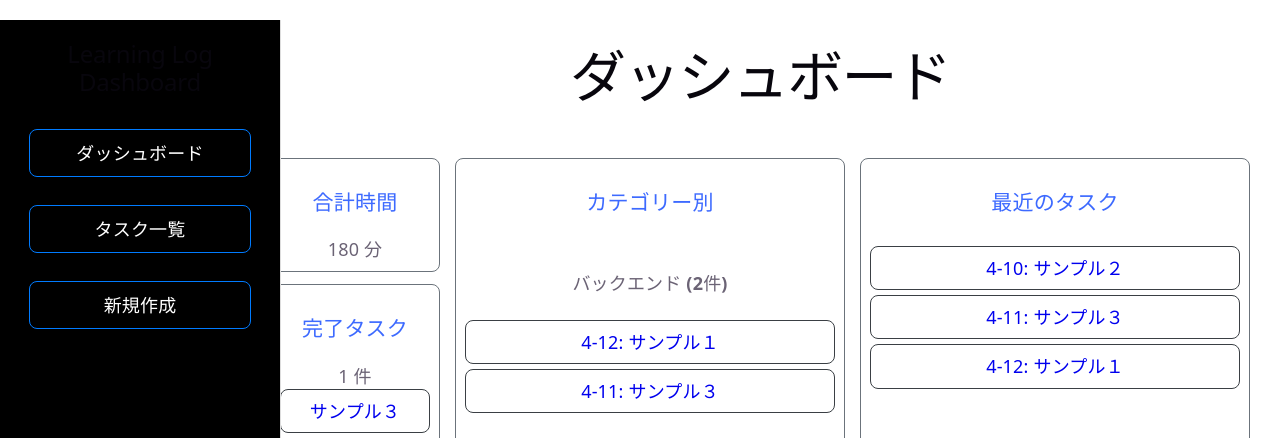
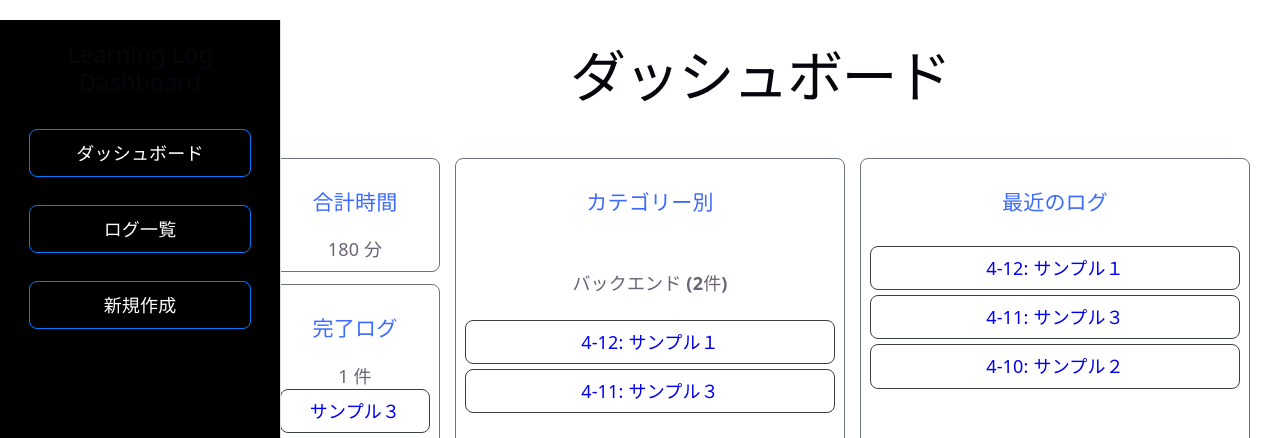
Before and after one commit to shotarokuroiwa/Learning-Log-Dashboard, a React (Vite) app: page / in a window 1280 px wide. Shown: the top 438 px of the page. Built offline with nearby package versions, Linux system fonts and the light colour scheme.

Commit message:
fix: タスクからログに変更

```diff
--- a/src/components/Layout.jsx
+++ b/src/components/Layout.jsx
@@ -8,7 +8,7 @@ const Layout = () => {
         <h2>Learning Log Dashboard</h2>
         <nav className="layout-nav">
           <Link to="/">ダッシュボード</Link>
-          <Link to="/logs">タスク一覧</Link>
+          <Link to="/logs">ログ一覧</Link>
           <Link to="/logs/new">新規作成</Link>
         </nav>
       </aside>
--- a/src/components/LogForm.jsx
+++ b/src/components/LogForm.jsx
@@ -23,9 +23,6 @@ const LogForm = ({ initialvalue, onSubmit, buttonText }) => {
     if (!formData.title.trim()) {
       Errors.title = "タイトルは必須です";
     }
-    if (formData.date < initialvalue.date) {
-      Errors.date = "日付は今日以降を入力してください";
-    }
     if (formData.minutes <= 0) {
       Errors.minutes = "時間は1分以上を入力してください";
     }
@@ -44,7 +41,6 @@ const LogForm = ({ initialvalue, onSubmit, buttonText }) => {
     <form onSubmit={handleSubmit} className="log-form">
       <div>
         {errors.title && <span className="error-message">{errors.title}</span>}
-        {errors.date && <span className="error-message">{errors.date}</span>}
         {errors.minutes && (
           <span className="error-message">{errors.minutes}</span>
         )}
@@ -68,7 +64,6 @@ const LogForm = ({ initialvalue, onSubmit, buttonText }) => {
           name="date"
           value={formData.date}
           onChange={handleChange}
-          className={errors.date ? "input-error" : ""}
         />
       </div>
 
--- a/src/pages/Home.jsx
+++ b/src/pages/Home.jsx
@@ -10,13 +10,13 @@ const Home = ({ logs }) => {
     // 合計時間
     const totalMinutes = logs.reduce((sum, log) => sum + log.minutes, 0);
 
-    // 完了タスク
+    // 完了ログ
     const completeLogs = logs.filter((log) => log.status === "done");
 
-    // 完了タスク件数
+    // 完了ログ件数
     const completeCount = completeLogs.length;
 
-    // カテゴリ別タスク分け
+    // カテゴリ別ログ分け
     const categoryCounts = logs.reduce((sum, log) => {
       const key = log.category;
 
@@ -25,9 +25,9 @@ const Home = ({ logs }) => {
       return sum;
     }, {});
 
-    // 最近のタスク
+    // 最近のログ（日付が新しい順）
     const recentLogs = [...logs]
-      .sort((a, b) => new Date(a.date) - new Date(b.date))
+      .sort((a, b) => new Date(b.date) - new Date(a.date))
       .slice(0, 10);
 
     return {
@@ -50,9 +50,9 @@ const Home = ({ logs }) => {
           </div>
 
           <div className="card donetask task">
-            <h3>完了タスク</h3>
+            <h3>完了ログ</h3>
             {tags.completeCount === 0 ? (
-              <p>完了したタスクはありません</p>
+              <p>完了したログはありません</p>
             ) : (
               <ul>
                 <p>{tags.completeCount} 件</p>
@@ -88,7 +88,7 @@ const Home = ({ logs }) => {
         </section>
 
         <section className="task">
-          <h3>最近のタスク</h3>
+          <h3>最近のログ</h3>
           <ul>
             {tags.recentLogs.map((log) => (
               <li key={log.id}>
--- a/src/pages/LogEditPage.jsx
+++ b/src/pages/LogEditPage.jsx
@@ -32,7 +32,7 @@ const LogEditPage = ({ logs, setLogs }) => {
 
   return (
     <div>
-      <h1>タスクの編集</h1>
+      <h1>ログの編集</h1>
       <LogForm
         key={log.id}
         initialvalue={log}
--- a/src/pages/LogsListPage.jsx
+++ b/src/pages/LogsListPage.jsx
@@ -6,7 +6,7 @@ import useDocumentTitle from "../hooks/useDocumentTitle";
 import "./css/LogList.css";
 
 function LogsListPage({ logs }) {
-  useDocumentTitle("タスク一覧");
+  useDocumentTitle("ログ一覧");
   const [searchParams] = useSearchParams();
   const query = searchParams.get("search") || "";
   const [inputValue, setInputValue] = useState(query);
@@ -15,7 +15,7 @@ function LogsListPage({ logs }) {
 
   return (
     <div className="logs-container">
-      <h1>タスク一覧</h1>
+      <h1>ログ一覧</h1>
       <div className="filter-controls">
         <input
           type="text"
```
Also changed, not shown: 2 other files (tests, documents, lock files or other folders).
